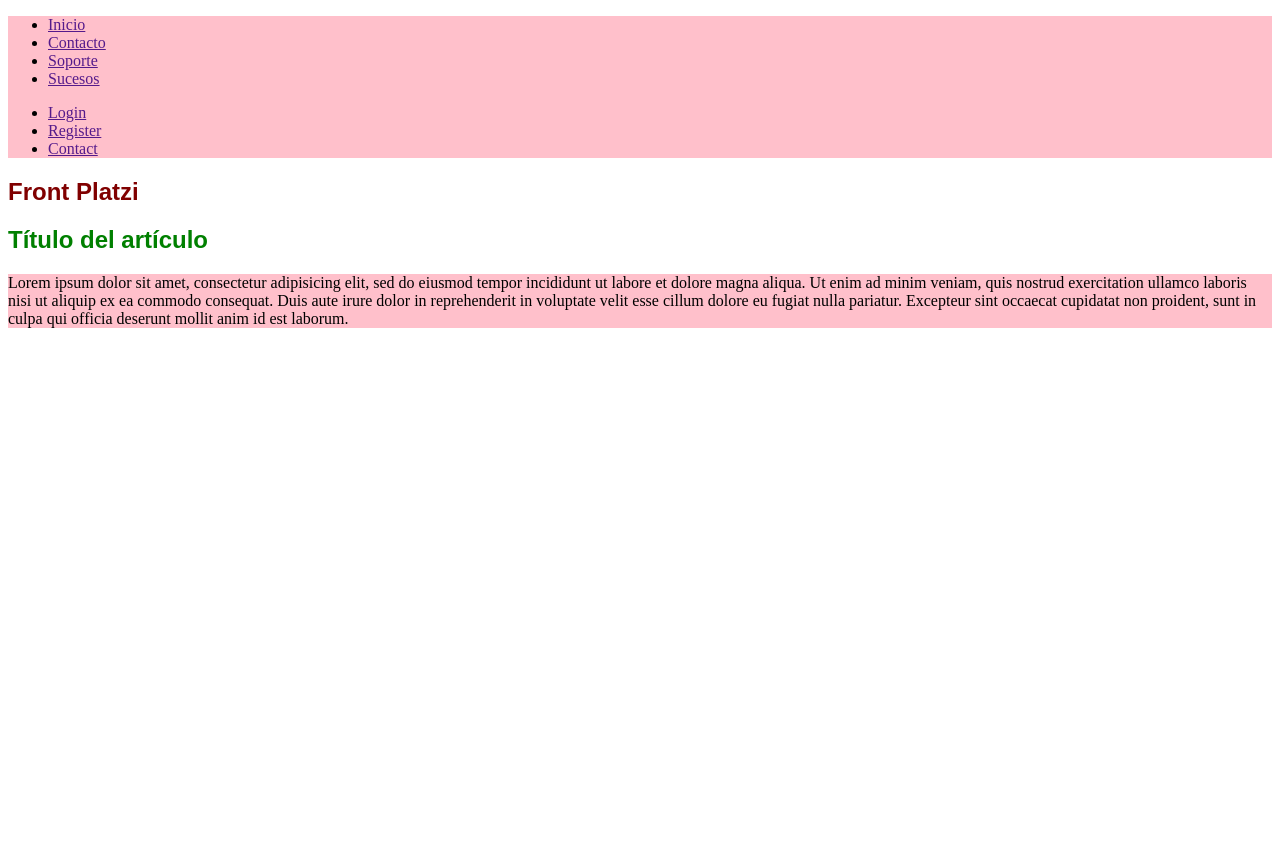
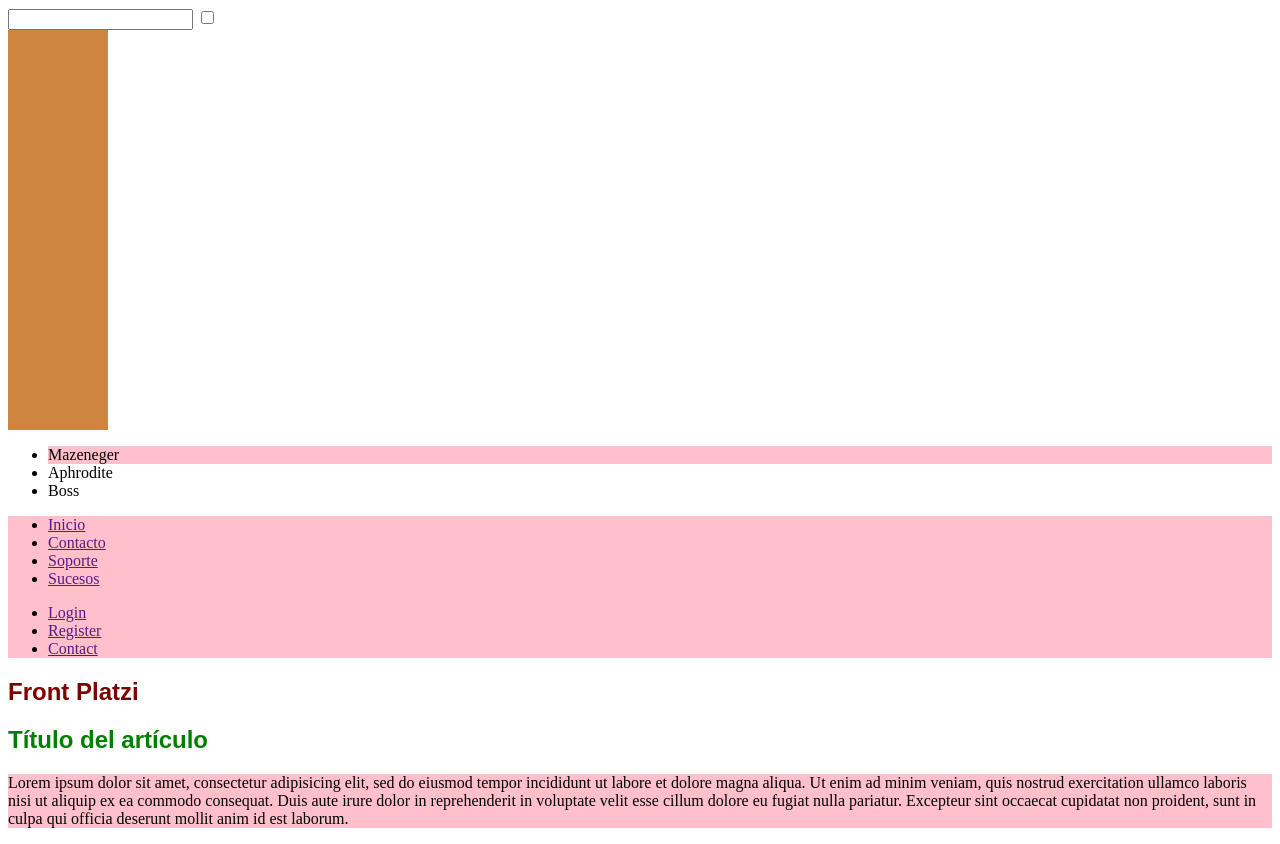
Before and after one commit to cgarcia286/HTML5_CCS3, a plain HTML site: page index.html in a window 1280 px wide. Before the commit the page ends 800 px from the top, so only its background shows below. Drawn offline with Linux system fonts and the light colour scheme.

Commit message:
Selectores de atributo - Fin de la clase 1

```diff
--- a/index.html
+++ b/index.html
@@ -6,6 +6,22 @@
 	<link rel="stylesheet" type="text/css" href="style.css">
 </head>
 <body>
+
+<!Atributos del selector!>
+
+	<input type="text">
+
+	<input type="checkbox" class="toogle">
+	<div class="checked"></div>
+	<div class="checked"></div>
+	<div class="checked"></div>
+	<div class="checked"></div>
+
+	<ul>
+		<li data-RobotOwner="Koji Kabuto">Mazeneger</li>
+		<li data-RobotOwner="Sayaka Umi">Aphrodite</li>
+		<li data-RobotOwner="Nuke">Boss</li>
+	</ul>
 
 <header>
 	<nav class = "background-pink">
--- a/style.css
+++ b/style.css
@@ -19,3 +19,21 @@
 .background-pink{
 	background-color: pink;
 }
+
+li[data-RobotOwner="Koji Kabuto"]{
+	background-color: pink;
+}
+
+input:focus{
+	background-color: red;
+}
+
+.toogle:checked ~ .checked {	/*Concepto de Sibling (hijos): Selecciona a los hermanos de la clase toogle y lo aplica a la clase .checked Nota: probar cambiar ~ por + y ver el resultado*/
+	background-color: olive;	/*Se selecciona los siblings de clase "checked" y se le aplica el estilo según las reglas del atributo de la clase checked del input*/
+}
+
+.checked {
+	width: 100px;
+	height: 100px;
+	background-color: peru;
+}
```
Also changed, not shown: 1 other file.
